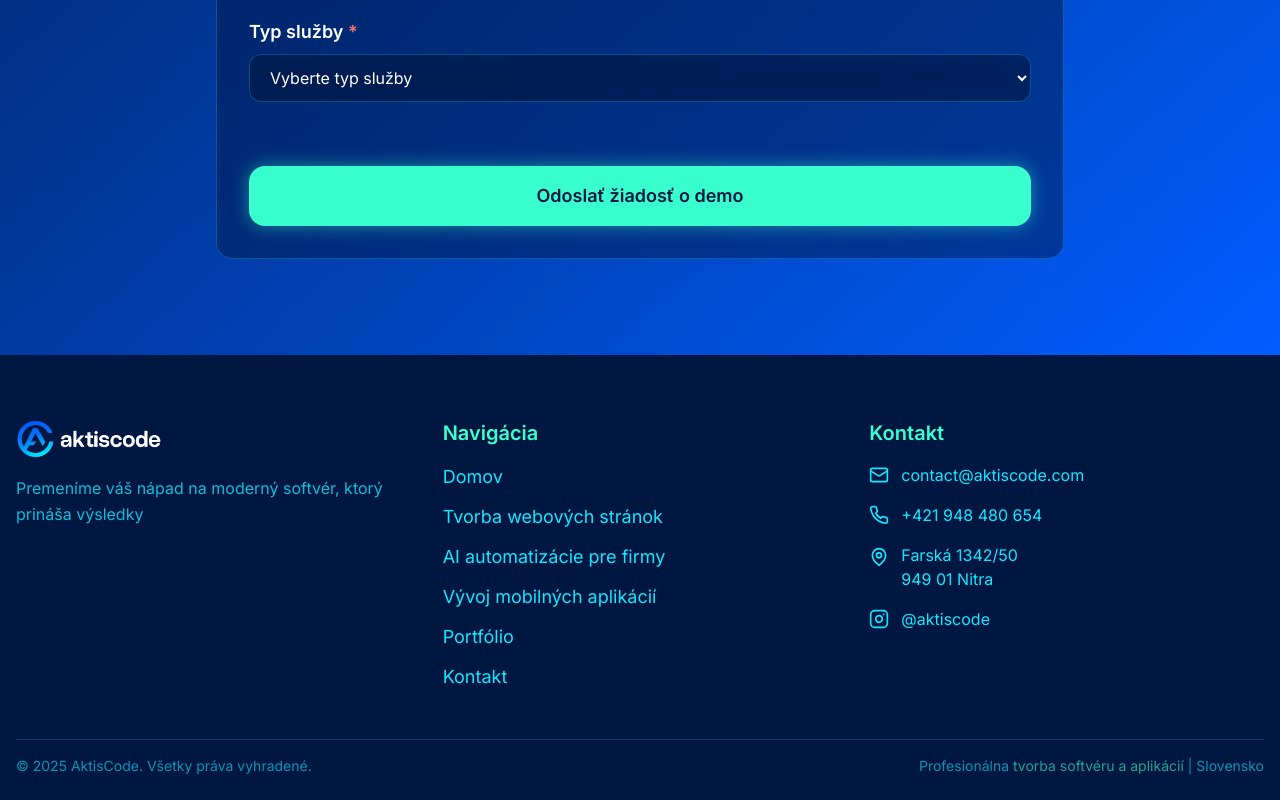
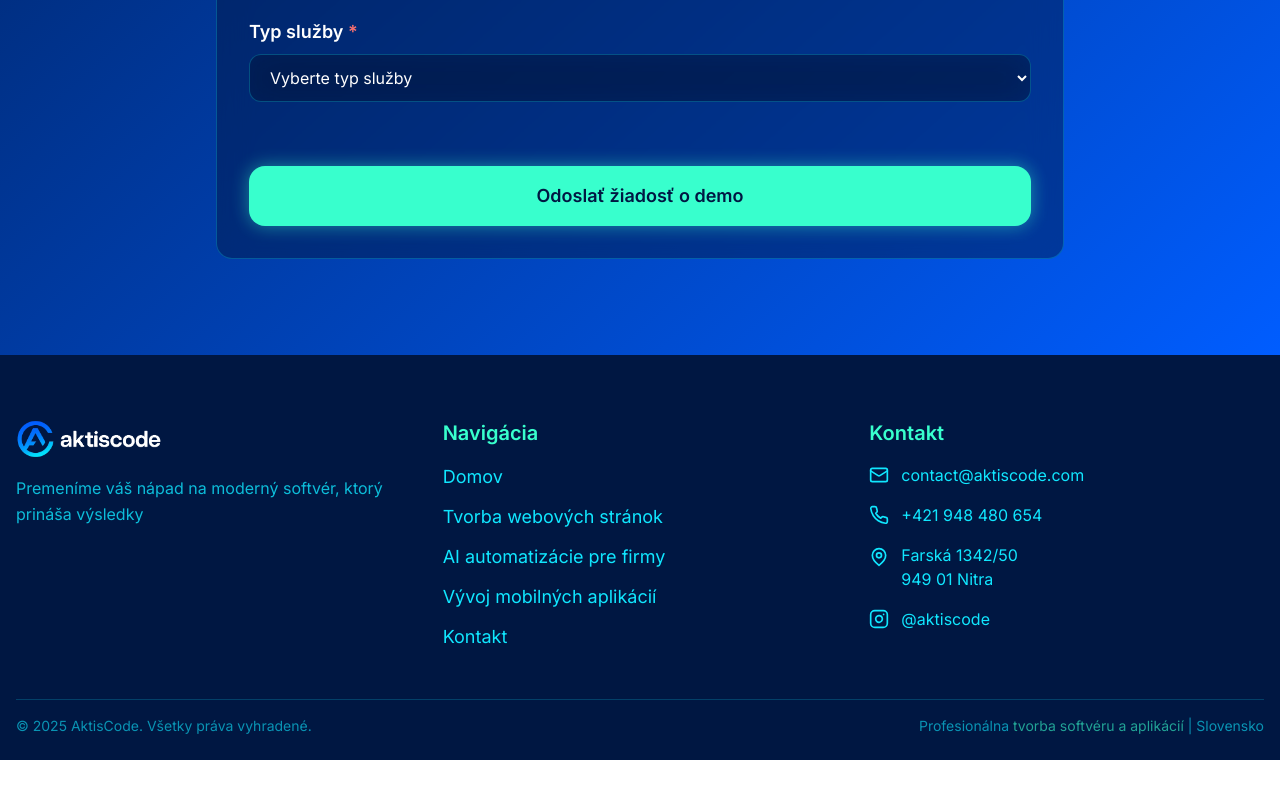
Before and after one commit to SamueLOS-dev/aktiscode_web, a React (Vite) app: page /demo in a window 1280 px wide. Shown: the part 796-1596 px from the top of the page. After the commit the page ends 1556 px from the top, so only its background shows below. Built offline with nearby package versions, Linux system fonts and the light colour scheme; a web font is replaced by a local one.

Commit message:
Updated Footer.tsx

```diff
--- a/src/components/Footer.tsx
+++ b/src/components/Footer.tsx
@@ -29,7 +29,7 @@ const Footer = () => {
                 { name: 'Tvorba webových stránok', href: '/web-development' },
                 { name: 'AI automatizácie pre firmy', href: '/ai-automatizacie' },
                 { name: 'Vývoj mobilných aplikácií', href: '/aplikacie' },
-                { name: 'Portfólio', href: '/portfolio' },
+                // { name: 'Portfólio', href: '/portfolio' },
                 { name: 'Kontakt', href: '/kontakt' }
               ].map((item) => (
                 <li key={item.name}>
```
